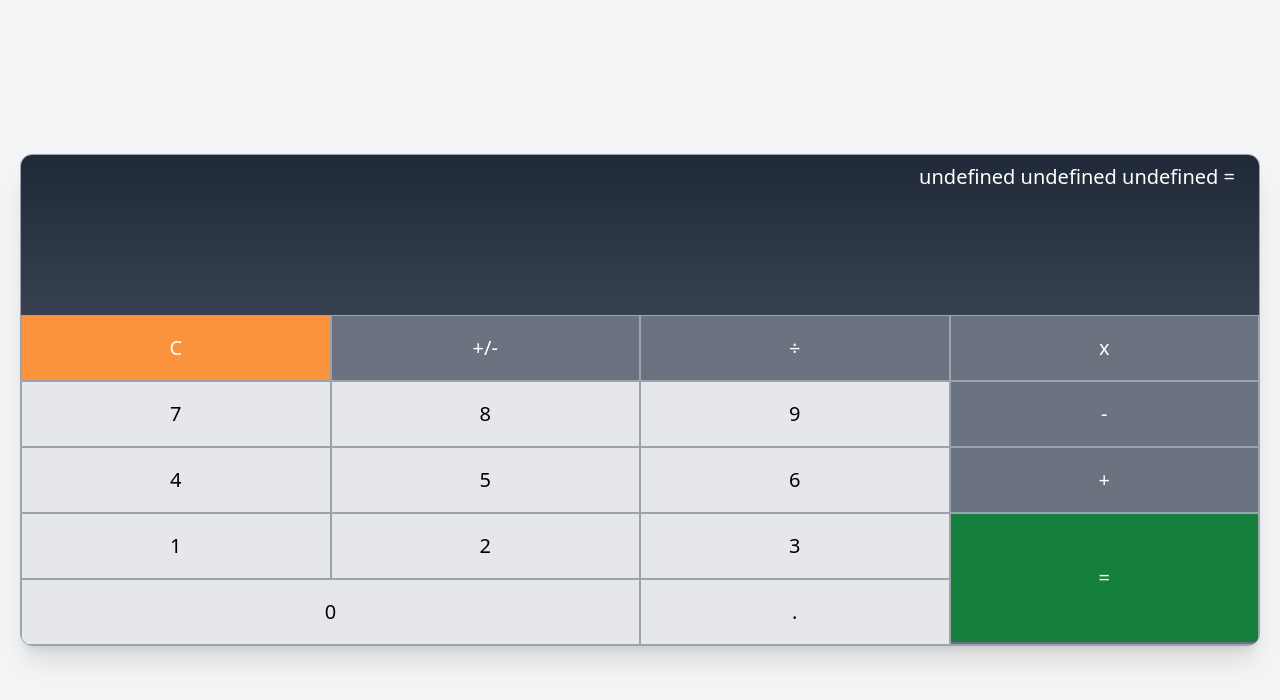
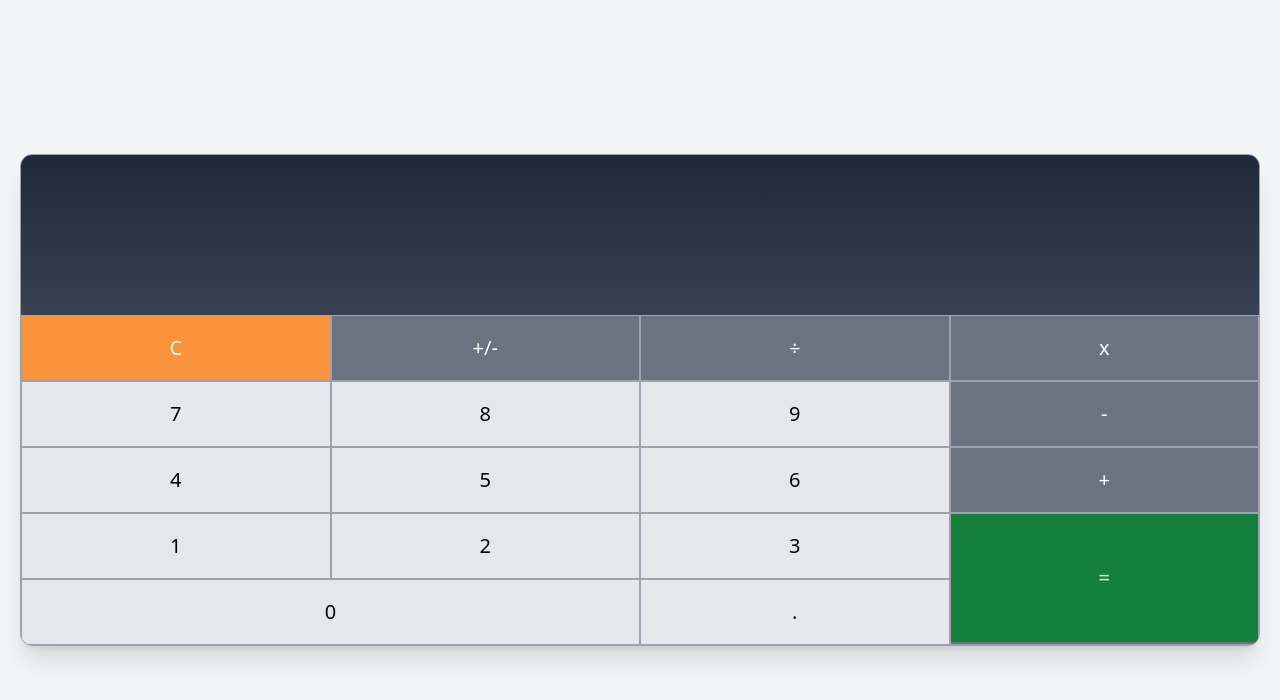
Before and after one commit to oadtz/react-calculator, a React (Create React App) app: page / in a window 1280 px wide. Shown: the top 700 px of the page. Built offline with nearby package versions, Linux system fonts and the light colour scheme.

Commit message:
Corrected result subpanel display

```diff
--- a/src/components/Calculator/ResultPanel.tsx
+++ b/src/components/Calculator/ResultPanel.tsx
@@ -5,7 +5,7 @@ const CalculatorResultPanel: React.FunctionComponent = () => {
     const { input, operand1, operator, operand2, result } = useCalculatorContext();
 
     const getCalculation = () => {
-        let calculation: string = `${operand1} ${operator} ${operand2} =`;
+        let calculation: string = `${operand1 ?? ''} ${operator ?? ''} ${operand2 ?? ''} ${result != null ? '=' : ''}`;
 
         return calculation || '0';
     }
--- a/src/context/CalculatorContext.tsx
+++ b/src/context/CalculatorContext.tsx
@@ -1,4 +1,4 @@
-import React, { useContext, useEffect, useState } from 'react';
+import React, { useContext, useState } from 'react';
 import { Input, Operator } from '../models/types';
 
 interface ICalculatorContextProps {
```
